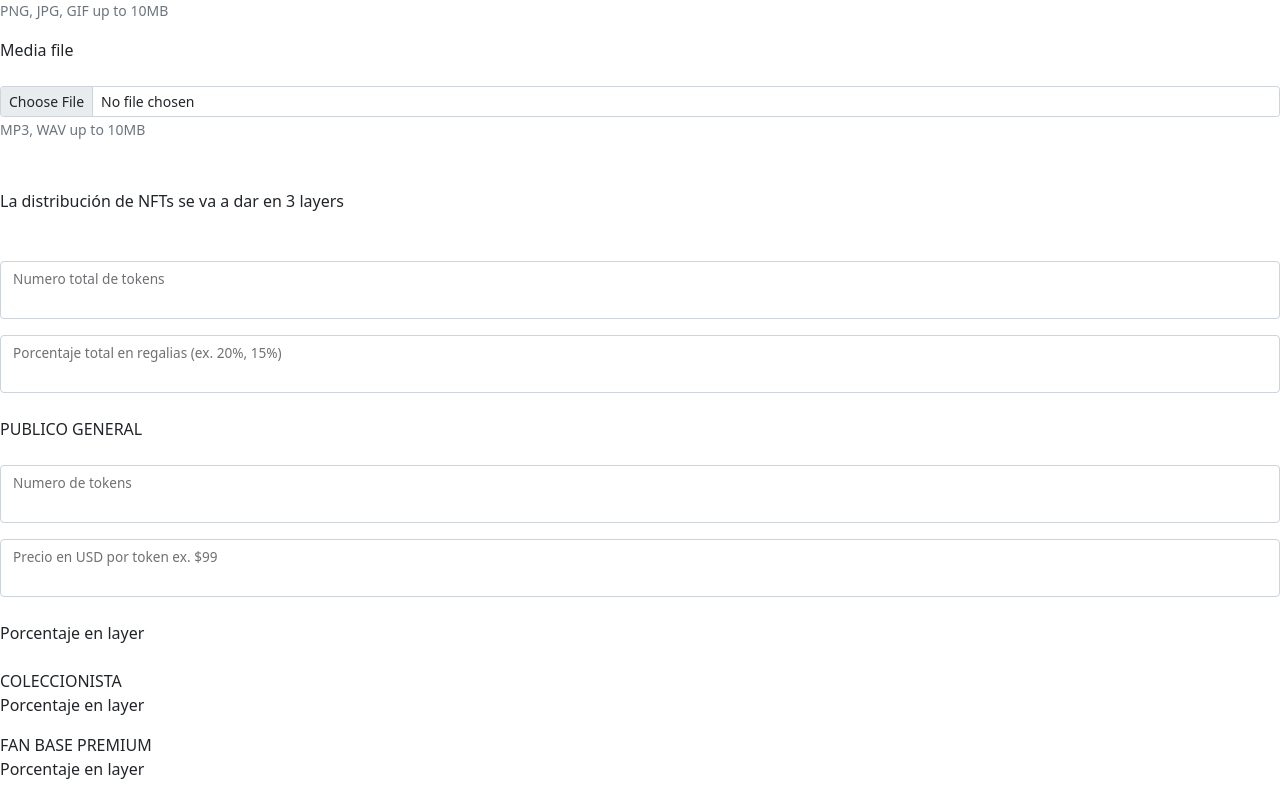
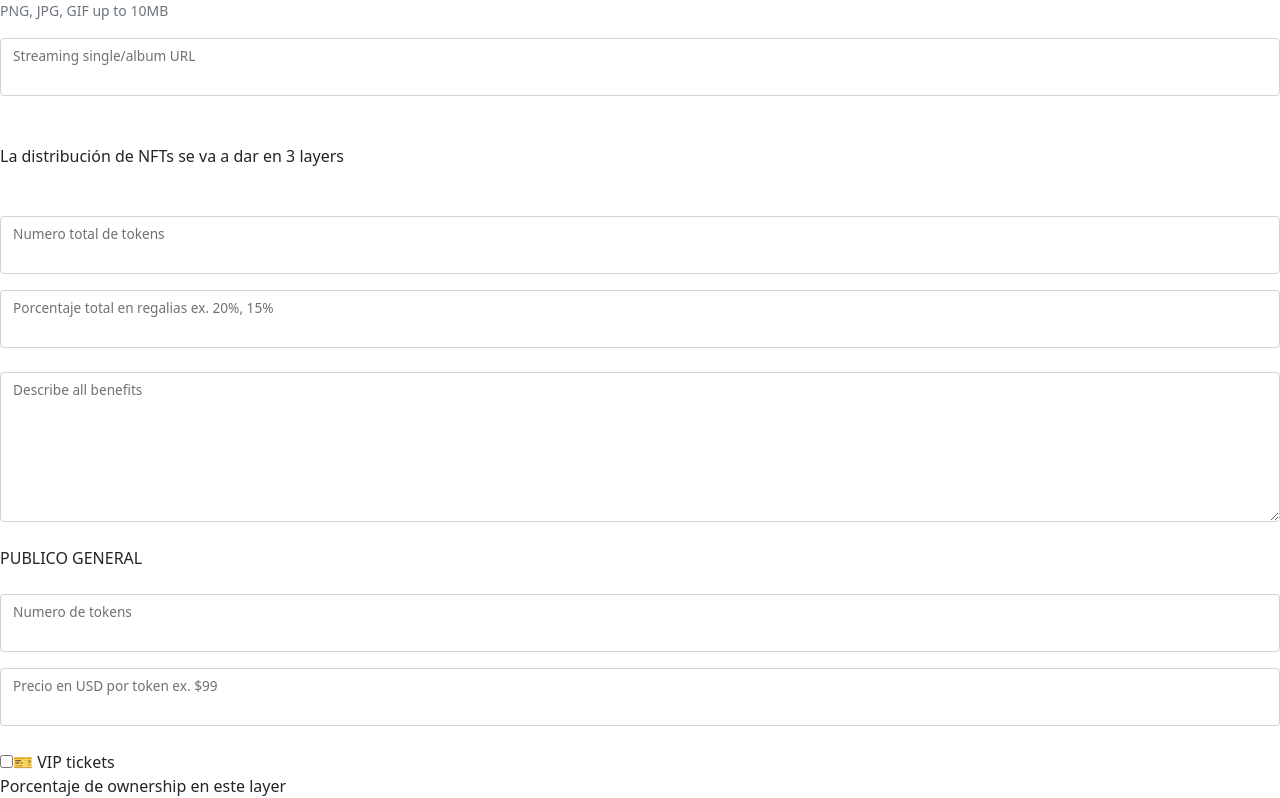
Before and after one commit to bertil291utn/digital-marketplace, a Next.js app: page /create-item in a window 1280 px wide. Shown: the part 327-1125 px from the top of the page. Built offline with nearby package versions, Linux system fonts and the light colour scheme.

Commit message:
:zap: display perks and benefits

```diff
--- a/pages/create-item.js
+++ b/pages/create-item.js
@@ -7,17 +7,16 @@ import FormControl from 'react-bootstrap/FormControl';
 
 export default function CreateItem() {
   const [fileCoverUrl, setFileCoverUrl] = useState();
-  const [fileMp3Name, setFileMp3Name] = useState();
+  const [benefits, setBenefits] = useState(['🎫 VIP tickets']);
 
   function onChangeCover(e) {
     const preview = URL?.createObjectURL(e.target.files[0]);
     setFileCoverUrl(preview);
   }
 
-  function onChangeMp3(e) {
-    setFileMp3Name(e.target.files[0]?.name);
+  function handleChange(event) {
+    setBenefits(event.target.value.split('\n').filter((e) => e));
   }
-
   return (
     <div className='w-3/4 mx-auto my-10'>
       <div className='pb-12'>
@@ -31,7 +30,11 @@ export default function CreateItem() {
               <Form.Control type='text' />
             </FloatingLabel>
             <FloatingLabel controlId='floatingTextarea2' label='Description'>
-              <Form.Control as='textarea' style={{ height: '100px' }} />
+              <Form.Control
+                as='textarea'
+                style={{ height: '100px' }}
+                onChange={(event) => console.log()}
+              />
             </FloatingLabel>
           </div>
           <div>
@@ -65,30 +68,13 @@ export default function CreateItem() {
             </div>
             {/* 2 */}
             <div>
-              <span className=''>Media file</span>
-              <Form.Group controlId='mediaFile' className='mb-3'>
-                <Form.Label className='w-full'>
-                  {fileMp3Name && (
-                    <div
-                      className='border border-gray-400 bg-gray-100 p-2 rounded-md cursor-pointer'
-                      title='Edit NFT cover'
-                    >
-                      {fileMp3Name}
-                    </div>
-                  )}
-                </Form.Label>
-                <Form.Control
-                  type='file'
-                  size='sm'
-                  onChange={onChangeMp3}
-                  hidden={fileMp3Name}
-                />
-                <div>
-                  <Form.Text className='text-muted'>
-                    MP3, WAV up to 10MB
-                  </Form.Text>
-                </div>
-              </Form.Group>
+              <FloatingLabel
+                controlId='floatingURL'
+                label='Streaming single/album URL'
+                className='mb-3'
+              >
+                <Form.Control type='text' />
+              </FloatingLabel>
             </div>
           </div>
         </div>
@@ -109,10 +95,19 @@ export default function CreateItem() {
 
             <FloatingLabel
               controlId='tokenNumber'
-              label='Porcentaje total en regalias (ex. 20%, 15%)'
+              label='Porcentaje total en regalias ex. 20%, 15%'
               className='mb-3'
             >
               <Form.Control type='number' />
+            </FloatingLabel>
+          </div>
+          <div className='my-4'>
+            <FloatingLabel controlId='allPerks' label='Describe all benefits'>
+              <Form.Control
+                as='textarea'
+                style={{ height: '150px' }}
+                onChange={handleChange}
+              />
             </FloatingLabel>
           </div>
 
@@ -137,7 +132,26 @@ export default function CreateItem() {
                       <Form.Control type='number' />
                     </FloatingLabel>
                   </div>
-                  <p>Porcentaje en layer </p>
+                  {benefits.map((b, index) => (
+                    <div key={index} className='flex gap-3 align-items-center'>
+                      <input
+                        className='h-4 w-4 cursor-pointer'
+                        type='checkbox'
+                        name={b.replaceAll(' ', '-')}
+                        id={`${b.replaceAll(' ', '-')}-${index + 1}`}
+                        onChange={(event) =>
+                          console.log('event checker', event.target.checked)
+                        }
+                      />
+                      <label
+                        className='cursor-pointer'
+                        htmlFor={`${b.replaceAll(' ', '-')}-${index + 1}`}
+                      >
+                        {b}
+                      </label>
+                    </div>
+                  ))}
+                  <p>Porcentaje de ownership en este layer </p>
                 </div>
               </li>
               <li className='my-3'>
```
